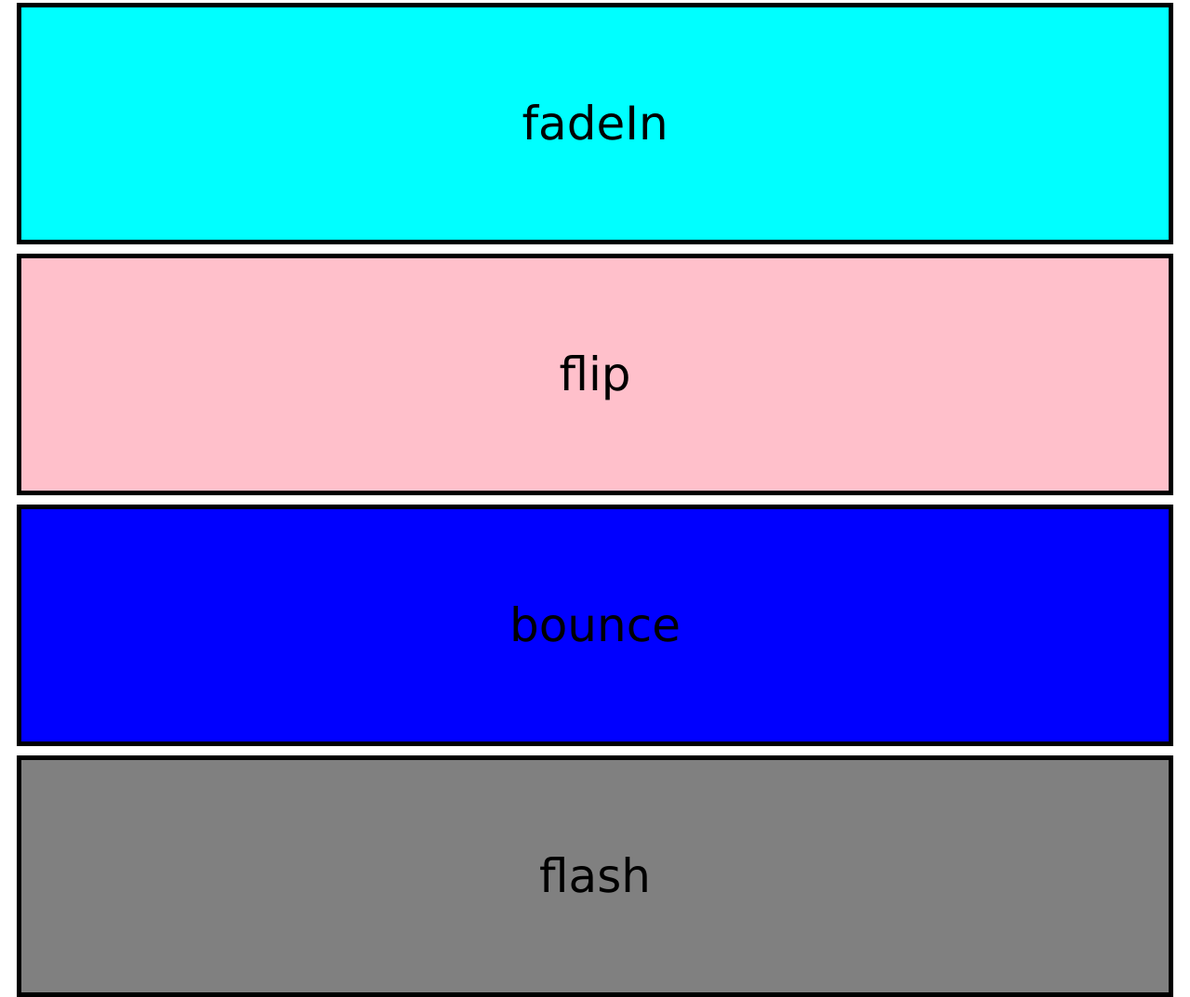
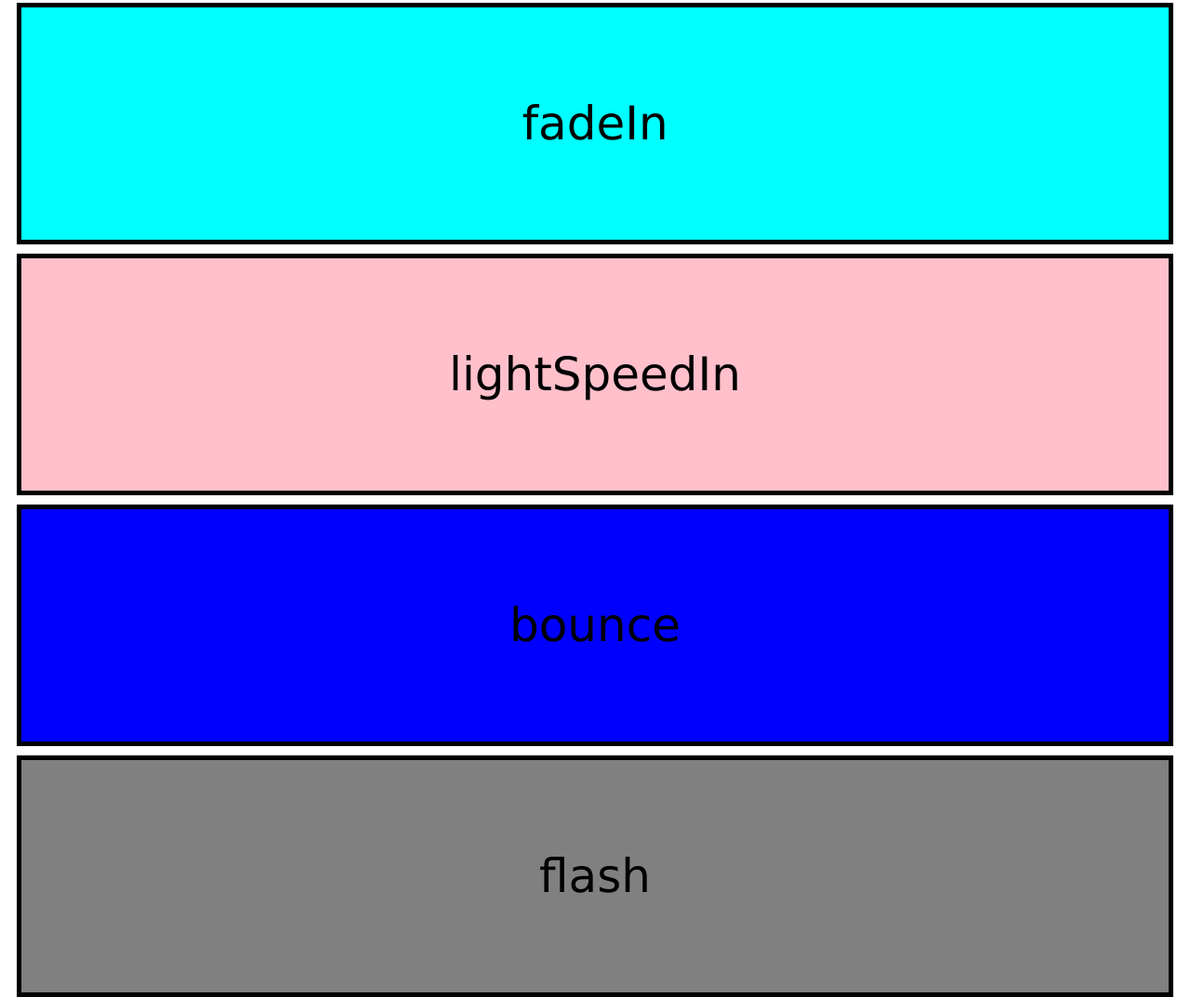
Before and after one commit to buzinas/animate-on-scroll, a plain HTML site: page index.html in a window 1280 px wide. Shown: the part 932-2005 px from the top of the page at 93% size. Drawn offline with nearby package versions, Linux system fonts and the light colour scheme.

Commit message:
Update index.html

```diff
--- a/index.html
+++ b/index.html
@@ -11,7 +11,7 @@
   <div aos='tada'>tada</div>
   <div aos='wobble'>wobble</div>
   <div aos='fadeIn'>fadeIn</div>
-  <div aos='flip'>flip</div>
+  <div aos='lightSpeedIn'>lightSpeedIn</div>
   <div aos='bounce'>bounce</div>
   <div aos='flash'>flash</div>
   <div aos='pulse'>pulse</div>
```
